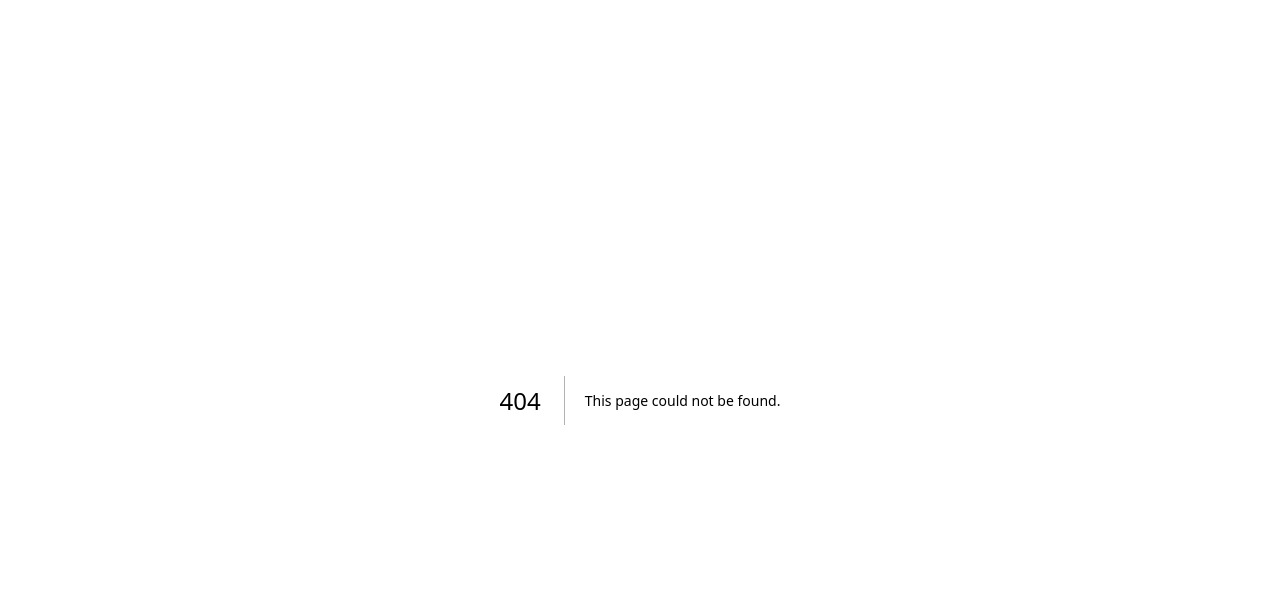
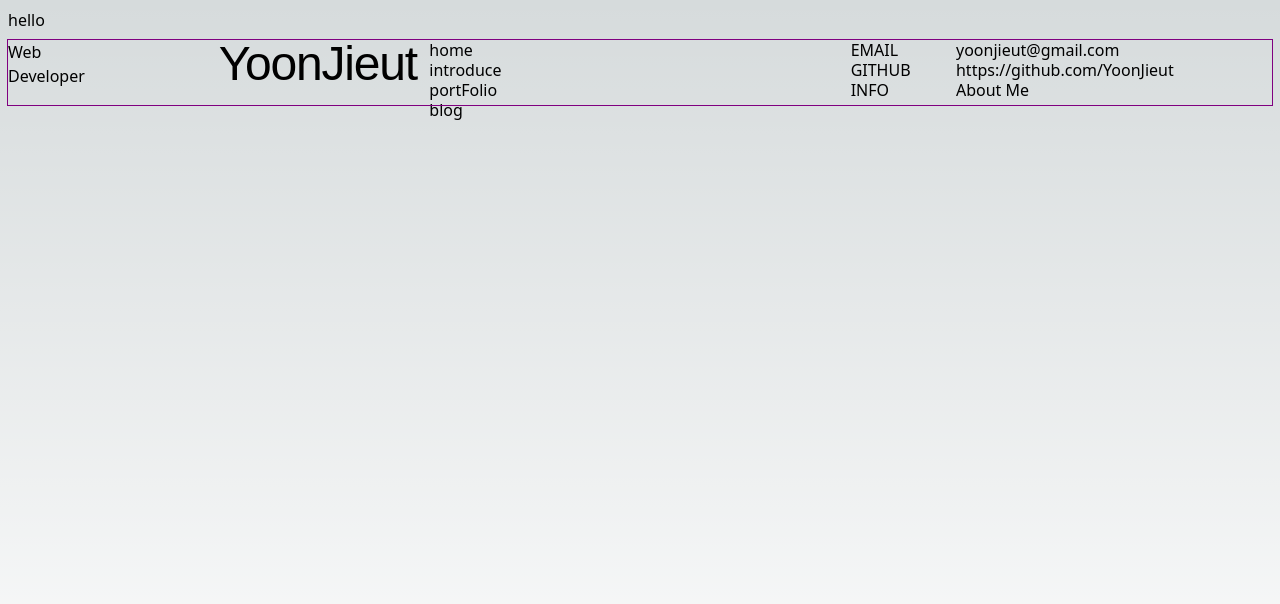
Before and after one commit to YoonJieut/YoonJieutBlog, a Next.js app: page /mainTest/portfolio in a window 1280 px wide. Before the commit this address had no page. Shown: the top 604 px of the page. Built offline with nearby package versions, Linux system fonts and the light colour scheme.

Commit message:
directory : PortfolioPage 생성

```diff
--- /dev/null
+++ b/app/(pages)/mainTest/portfolio/page.tsx
@@ -0,0 +1,5 @@
+const PortFolioPage = () => {
+  return <div>hello</div>;
+};
+
+export default PortFolioPage;
```
